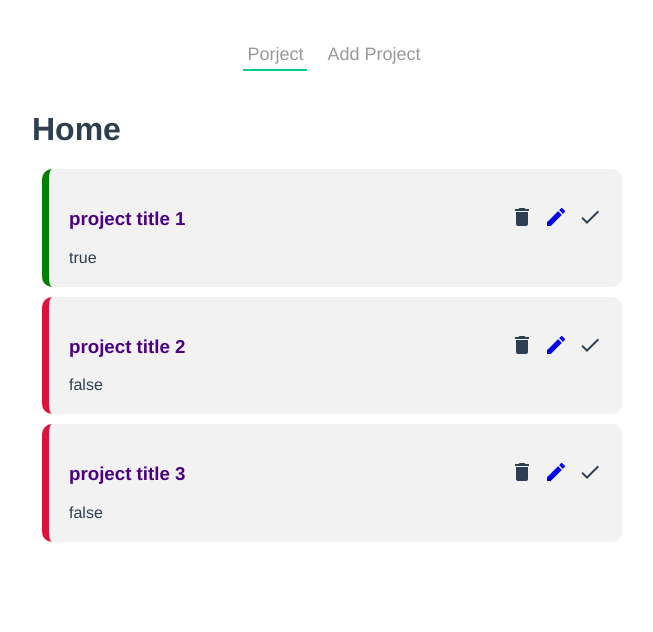
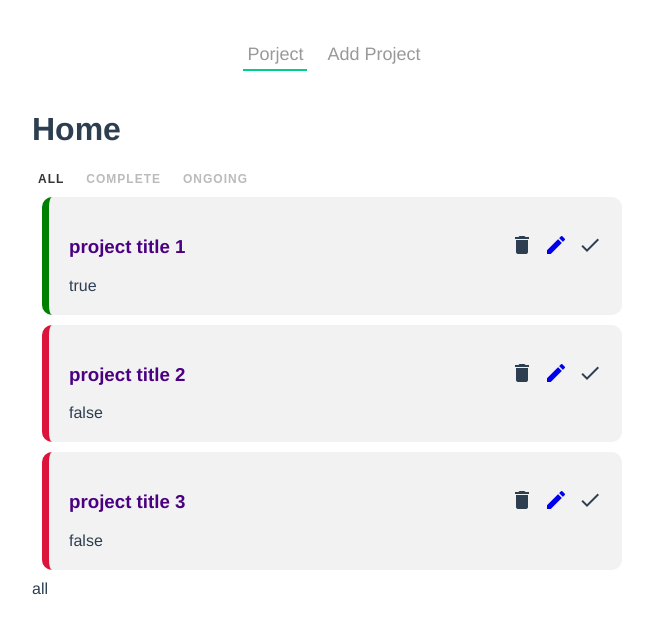
Before and after one commit to WaiYanHeinWillian/Project-Planning, a Vue app: page / in a window 1280 px wide. Shown: the top 632 px of the page, without its empty margins (308-961 px from the left). Built offline with nearby package versions, Linux system fonts and the light colour scheme; data requests are answered from the project's data file.

Commit message:
Filter Nav and make the link active

```diff
--- /dev/null
+++ b/src/components/FilterNav.vue
@@ -0,0 +1,38 @@
+<template>
+  <nav class="filter-nav">
+    <button @click="filterNav('all')" :class="{active:curNavRe==='all'}">All</button>
+    <button @click="filterNav('complete')" :class="{active:curNavRe==='complete'}">Complete</button>
+    <button @click="filterNav('ongoing')" :class="{active:curNavRe==='ongoing'}">Ongoing</button>
+  </nav>
+</template>
+
+<script>
+export default {
+
+    props:['curNavRe'],
+
+    methods:{
+        filterNav(value){
+            this.$emit('filterNavData',value)
+        }
+    }
+}
+</script>
+
+<style>
+    .filter-nav button{
+        background: none;
+        border: none;
+        color: #bbb;
+        outline: none;
+        font-size: 12px;
+        text-transform: uppercase;
+        margin-right: 10px;
+        letter-spacing: 1px;
+        font-weight: bold;
+        cursor: pointer;
+    }
+    button.active{
+        color: #333;
+    }
+</style>
--- a/src/views/HomeView.vue
+++ b/src/views/HomeView.vue
@@ -1,15 +1,18 @@
 <template>
   <h1>Home</h1>
+  <FilterNav @filterNavData="curNav=$event" v-bind:curNavRe="curNav"></FilterNav>
   <div class="home">
     <div v-for="project in projects" v-bind:key="project.id">
       <SingleProject v-bind:projectly="project" v-on:deleting="deleteProject" @updCompProj="CompProject"></SingleProject>
     </div>
+      {{curNav}}
   </div>
 </template>
 
 <script>
 
 
+import FilterNav from '../components/FilterNav'
 import SingleProject from '../components/SingleProject'
 export default {
   name: 'HomeView',
@@ -17,6 +20,7 @@
   data(){
     return{
       projects:[],
+      curNav:'all'
     }
   },
 
@@ -36,6 +40,7 @@
   },
 
   components: {
+    FilterNav,
     SingleProject,
 
   },
```
